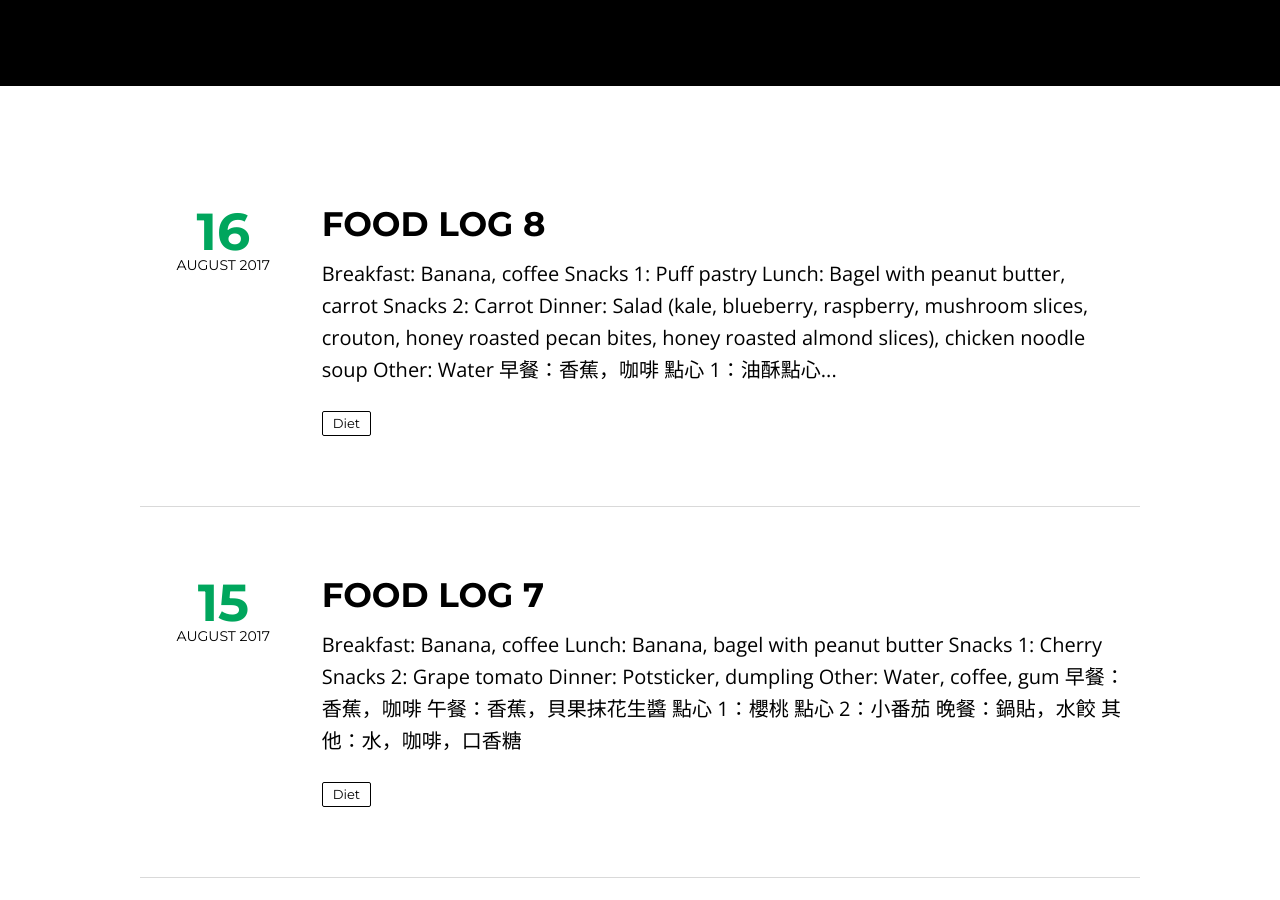
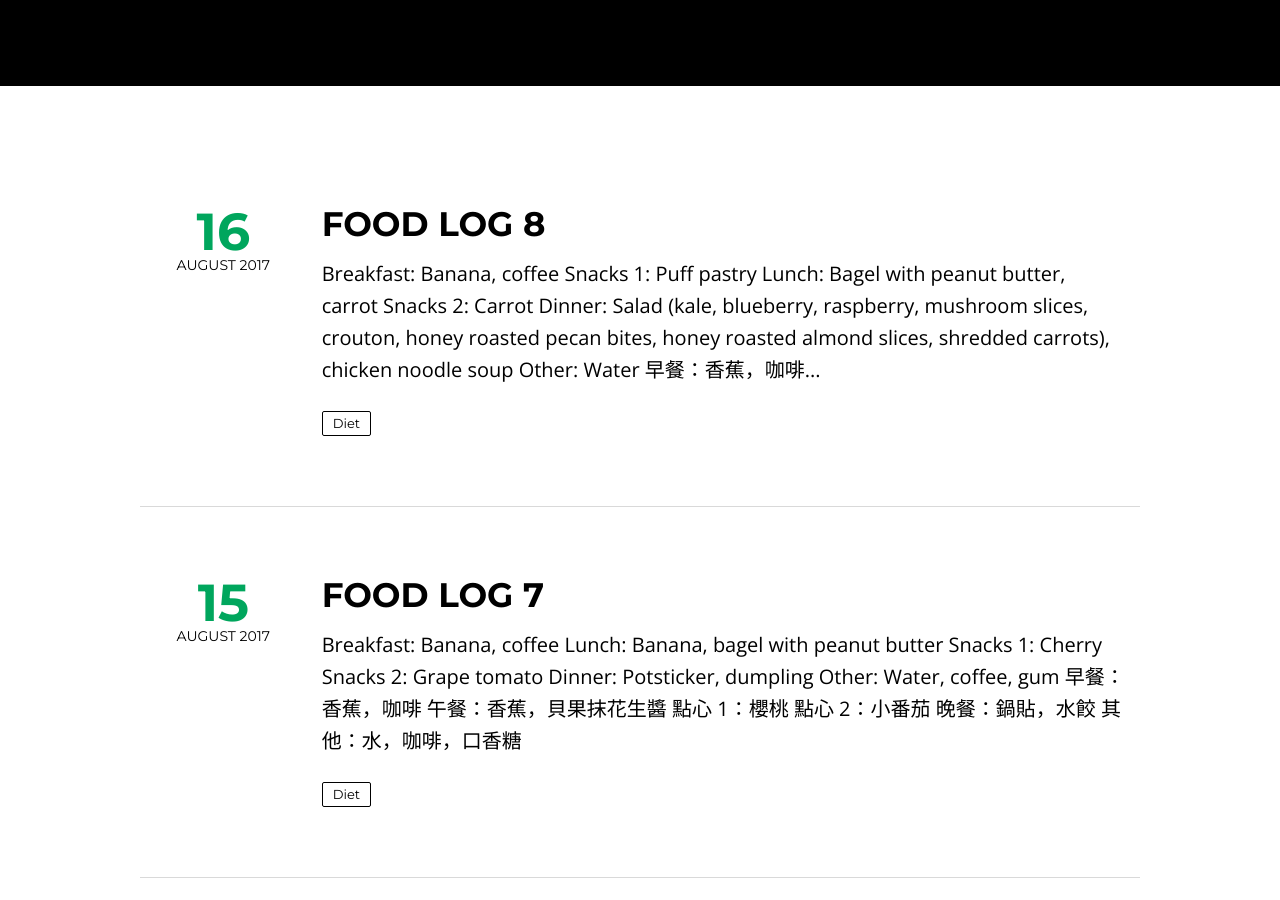
Before and after one commit to kcmlin/kcmlin.github.io, a Jekyll site: the page built from index.html, in a window 1280 px wide and 900 px high, scrolled down 438 px. Built offline with Jekyll 4.4.1, drawn with Linux system fonts in a browser that asks for light colours; nearby versions of some CDN libraries; the list of posts is cut into pages by our own code.

Commit message:
Update 2017-08-16-food8.md

```diff
--- a/_posts/2017-08-16-food8.md
+++ b/_posts/2017-08-16-food8.md
@@ -15,12 +15,12 @@ published: true
 * **Snacks 1**: Puff pastry
 * **Lunch**: Bagel with peanut butter, carrot
 * **Snacks 2**: Carrot
-* **Dinner**: Salad (kale, blueberry, raspberry, mushroom slices, crouton, honey roasted pecan bites, honey roasted almond slices), chicken noodle soup
+* **Dinner**: Salad (kale, blueberry, raspberry, mushroom slices, crouton, honey roasted pecan bites, honey roasted almond slices, shredded carrots), chicken noodle soup
 * **Other**: Water
 <hr>
 * **早餐**：香蕉，咖啡
 * **點心 1**：油酥點心
 * **午餐**：貝果抹花生醬，胡蘿蔔
 * **點心 2**：胡蘿蔔
-* **晚餐**：沙拉（羽衣甘藍，藍莓，覆盆子，蘑菇片，油煎麵包塊，烤蜂蜜山胡桃，烤蜂蜜杏仁片），雞肉湯麵
+* **晚餐**：沙拉（羽衣甘藍，藍莓，覆盆子，蘑菇片，油煎麵包塊，烤蜂蜜山胡桃，烤蜂蜜杏仁片，胡蘿蔔絲），雞肉湯麵
 * **其他**：水
```
